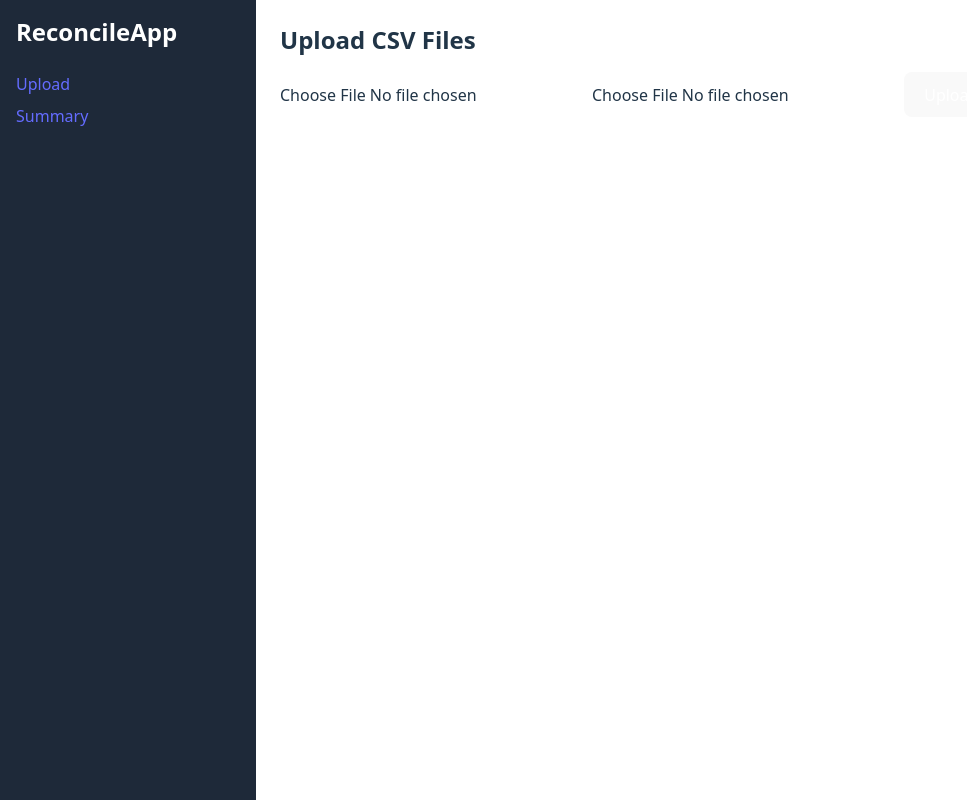
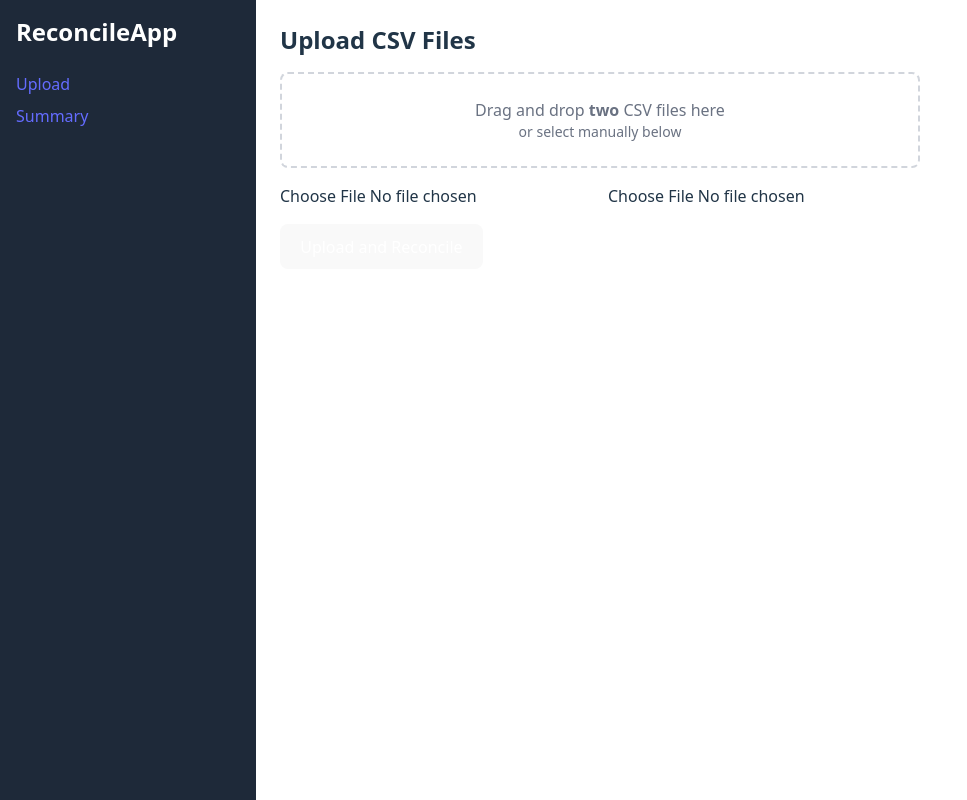
Before and after one commit to dr-muzik/transaction-reconciliation-frontend, a React (Vite) app: page /upload in a window 1280 px wide. Shown: the whole page, without its empty margins (0-967 px from the left). Built offline with nearby package versions, Linux system fonts and the light colour scheme.

Commit message:
feat: added drag and drop for the upload and workers for parsing larger csv files

```diff
--- a/src/components/UploadForm.tsx
+++ b/src/components/UploadForm.tsx
@@ -1,9 +1,52 @@
-import React, { useState } from "react";
+import React, { useState, useCallback } from "react";
 import toast from "react-hot-toast";
+// @ts-ignore
+import CsvWorker from "../workers/csvWorker.ts?worker";
 
 const UploadForm: React.FC = () => {
   const [fileA, setFileA] = useState<File | null>(null);
   const [fileB, setFileB] = useState<File | null>(null);
+  const [_parsedA, setParsedA] = useState<any[] | null>(null);
+  const [_parsedB, setParsedB] = useState<any[] | null>(null);
+  const [isDragging, setIsDragging] = useState(false);
+
+  const parseWithWorker = (file: File, onComplete: (data: any[]) => void) => {
+    const worker = new CsvWorker();
+
+    worker.onmessage = (e: MessageEvent) => {
+      console.log("data from worker", e);
+      if (e.isTrusted) {
+        toast.success(`${file.name} parsed`);
+        onComplete(e.data);
+      } else {
+        toast.error(`Error parsing ${file.name}`);
+      }
+      worker.terminate();
+    };
+
+    worker.postMessage(file);
+  };
+
+  const handleDrop = useCallback((e: React.DragEvent<HTMLDivElement>) => {
+    e.preventDefault();
+    setIsDragging(false);
+    console.log("e", e);
+
+    const files = Array.from(e.dataTransfer.files).filter(
+      (file) => file.type === "text/csv"
+    );
+
+    if (files.length !== 2) {
+      toast.error("Please drop exactly two CSV files.");
+      return;
+    }
+
+    const [first, second] = files;
+    setFileA(first);
+    setFileB(second);
+    parseWithWorker(first, setParsedA);
+    parseWithWorker(second, setParsedB);
+  }, []);
 
   const handleUpload = async () => {
     if (!fileA || !fileB) {
@@ -34,16 +77,73 @@ const UploadForm: React.FC = () => {
   return (
     <div className="space-y-4">
       <h2 className="text-2xl font-bold">Upload CSV Files</h2>
+
+      {/* <div
+        onDragOver={(e) => {
+          e.preventDefault();
+          setIsDragging(true);
+        }}
+        onDragLeave={() => setIsDragging(false)}
+        onDrop={handleDrop}
+        className={`border-2 border-dashed rounded p-6 text-center ${
+          isDragging ? "border-blue-500 bg-blue-50" : "border-gray-300"
+        }`}
+      >
+        <p className="mb-2">Drag and drop two CSV files here</p>
+        <p className="text-sm text-gray-500">or select manually below</p>
+      </div> */}
+
+      <div
+        className={`w-full border-2 border-dashed rounded-lg p-6 transition-all text-center ${
+          isDragging ? "border-blue-600 bg-blue-50" : "border-gray-300"
+        }`}
+        onDragOver={(e) => {
+          e.preventDefault();
+          setIsDragging(true);
+        }}
+        onDragLeave={() => setIsDragging(false)}
+        onDrop={handleDrop}
+      >
+        {fileA && fileB ? (
+          <div className="flex flex-col items-center space-y-2">
+            <div className="flex items-center space-x-2">
+              <span className="text-sm text-gray-700">{fileA.name}</span>
+            </div>
+            <div className="flex items-center space-x-2">
+              <span className="text-sm text-gray-700">{fileB.name}</span>
+            </div>
+          </div>
+        ) : (
+          <>
+            <p className="text-gray-500">
+              Drag and drop <strong>two</strong> CSV files here
+            </p>
+            <p className="text-sm text-gray-500">or select manually below</p>
+          </>
+        )}
+      </div>
+
+      <div className="flex gap-4">
         <input
           type="file"
           accept=".csv"
-        onChange={(e) => setFileA(e.target.files?.[0] || null)}
+          onChange={(e) => {
+            const file = e.target.files?.[0] || null;
+            setFileA(file);
+            if (file) parseWithWorker(file, setParsedA);
+          }}
         />
         <input
           type="file"
           accept=".csv"
-        onChange={(e) => setFileB(e.target.files?.[0] || null)}
+          onChange={(e) => {
+            const file = e.target.files?.[0] || null;
+            setFileB(file);
+            if (file) parseWithWorker(file, setParsedB);
+          }}
         />
+      </div>
+
       <button
         onClick={handleUpload}
         className="bg-blue-600 text-white px-4 py-2 rounded hover:bg-blue-700"
```
Also changed, not shown: src/workers/csvWorker.ts (renamed from src/workers/csv.workers.ts), 1 other file (tests, documents, lock files or other folders). Lines whose indentation alone changed are shown as unchanged.
